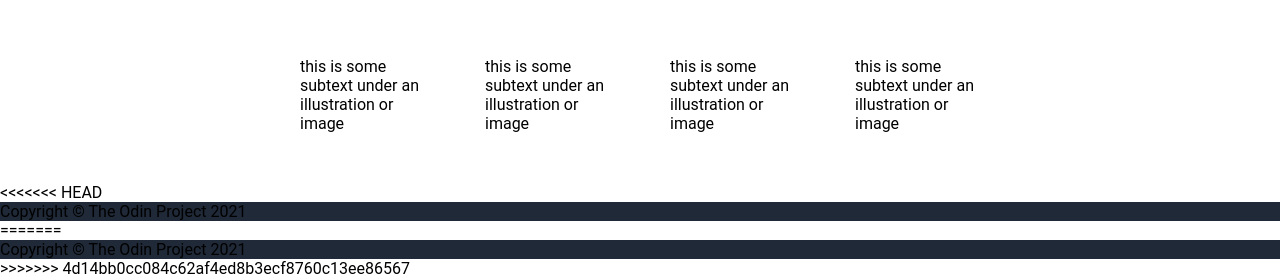
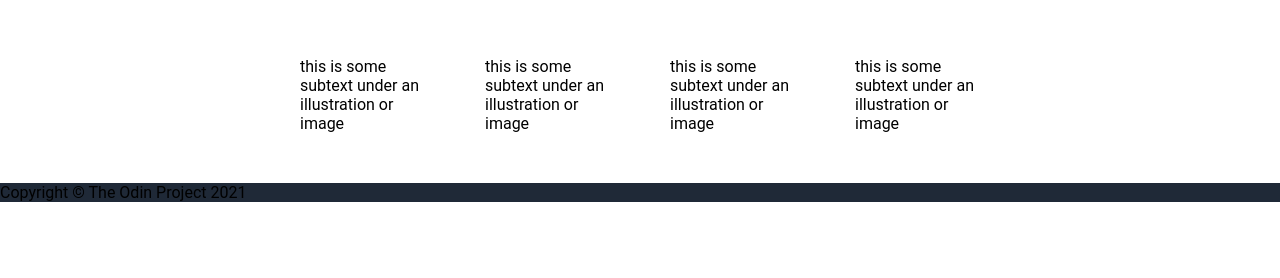
Before and after one commit to scottwatanuki/landing-page, a plain HTML site: page index.html in a window 1280 px wide. Shown: the part 610-888 px from the top of the page. After the commit the page ends 812 px from the top, so only its background shows below. Drawn offline with Linux system fonts and the light colour scheme.

Commit message:
Edit html for footer section

```diff
--- a/index.html
+++ b/index.html
@@ -42,13 +42,7 @@
             <div class="container-four">
 
             </div>
-<<<<<<< HEAD
             <div class="footer">Copyright © The Odin Project 2021</div>
-=======
-            <div class="footer">
-                Copyright © The Odin Project 2021
-            </div>
->>>>>>> 4d14bb0cc084c62af4ed8b3ecf8760c13ee86567
         </div>
     </body>
 </html>
```
